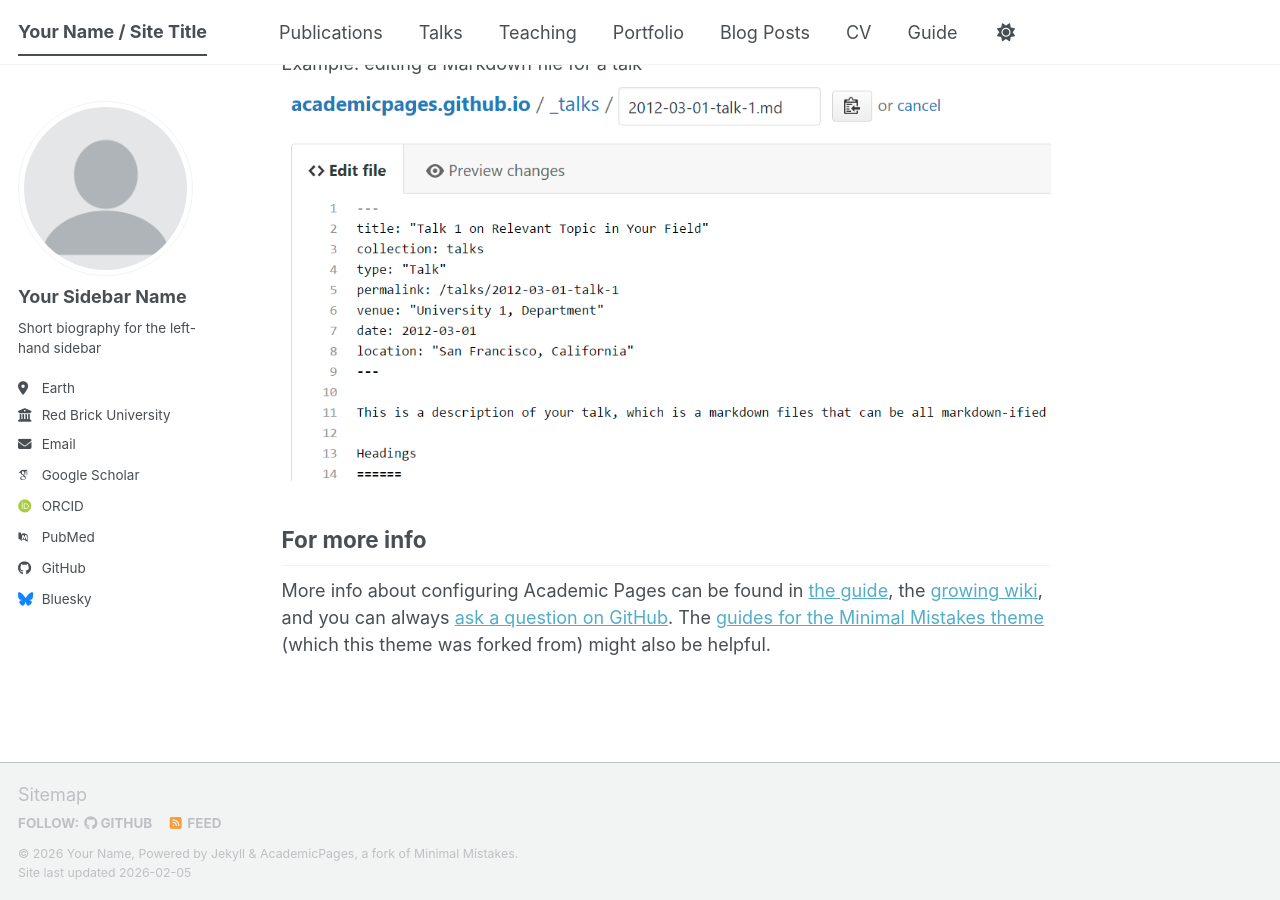
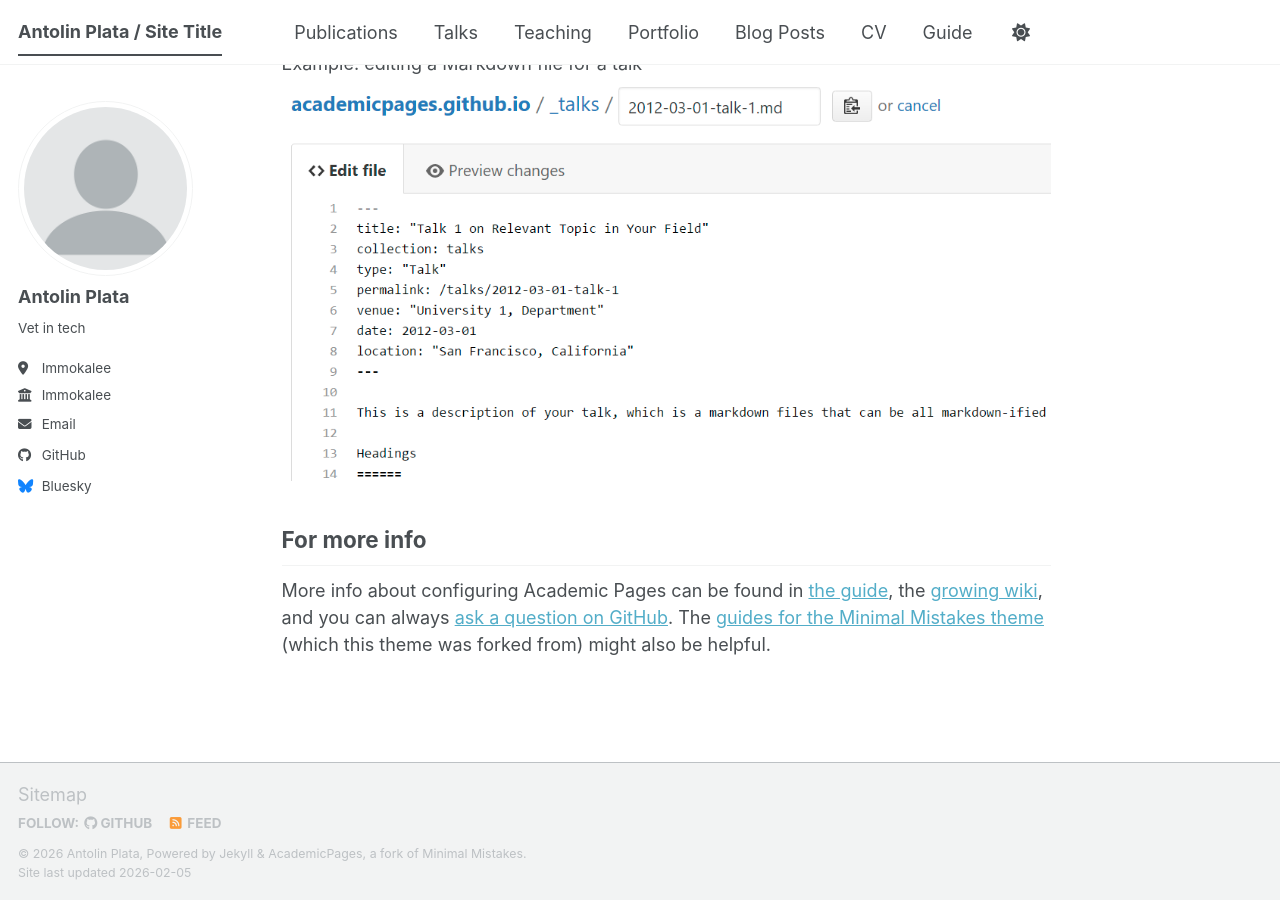
Before and after one commit to realaplata/realaplata.github.io, a Jekyll site: the page built from _pages/about.md, in a window 1280 px wide and 900 px high, scrolled down 2720 px. Built offline with Jekyll 4.4.1, drawn with Linux system fonts in a browser that asks for light colours; some web fonts are replaced; a script bundle is joined from its source files by our own code; library files that are not in the unit come from our copies.

Commit message:
Update _config.yml

```diff
--- a/_config.yml
+++ b/_config.yml
@@ -9,14 +9,14 @@
 # Basic Site Settings
 locale                   : "en-US"
 site_theme               : "default" # The available themes options are "default", "air", "sunrise", "mint", "dirt" and "contrast"
-title                    : "Your Name / Site Title"
+title                    : "Antolin Plata / Site Title"
 title_separator          : "-"
-name                     : &name "Your Name"
-description              : &description "Your Name's academic portfolio"   # Update this with a general description of your site, this is the default if not overridden by a page
-url                      : https://academicpages.github.io # The base hostname & protocol for your site e.g. "https://[your GitHub username].github.io",
+name                     : &name "Antolin Plata"
+description              : &description "Antolin's academic portfolio"   # Update this with a general description of your site, this is the default if not overridden by a page
+url                      : https://realaplata.github.io # The base hostname & protocol for your site e.g. "https://[your GitHub username].github.io",
                                                            # or if you already have some other page hosted on Github then use "https://[your GitHub username].github.io/[Your Repo Name]"
 baseurl                  : "" # the subpath of your site, e.g. "/blog"
-repository               : "academicpages/academicpages.github.io"
+repository               : "realaplata/realaplata.github.io"
 
 # Site Author - The following control what appear as part of the author content on the side bar.
 #               If a field is blank the icon and link will not appear, otherwise it will be shown.
@@ -24,34 +24,22 @@ repository               : "academicpages/academicpages.github.io"
 author:
   # Biographic information
   avatar           : "profile.png"
-  name             : "Your Sidebar Name"
+  name             : "Antolin Plata"
   pronouns         : # example: "she/her"
-  bio              : "Short biography for the left-hand sidebar"
-  location         : "Earth"
-  employer         : "Red Brick University"
+  bio              : "Vet in tech"
+  location         : "Immokalee"
+  employer         : "Immokalee"
   uri              : # URL
-  email            : "none@example.org"
+  email            : "aplata@gmail.com"
 
-  # Academic websites
-  academia         : # URL
-  arxiv            : # URL - Update with the correct link to your profile
-  googlescholar    : "https://scholar.google.com/citations?user=PS_CX0AAAAAJ"
-  inspire-hep      : # URL
-  impactstory      : # URL
-  orcid            : "https://orcid.org/yourorcidurl"
-  semantic         : # URL
-  ssrn             : # URL
-  pubmed           : "https://www.ncbi.nlm.nih.gov/pubmed/?term=john+snow"
-  researchgate     : # URL
-  scopus           : # URL
-  zotero           : # URL
+
 
 
   # Repositories and software development
   bitbucket        : # Username - Update with your username on the site
   codepen          : # Username
   dribbble         : # Username
-  github           : "academicpages"
+  github           : "realaplata"
   kaggle           : # Username
   stackoverflow    : # User number or user number and name (i.e., use "1" or "1/jeff-atwood")
 
```
